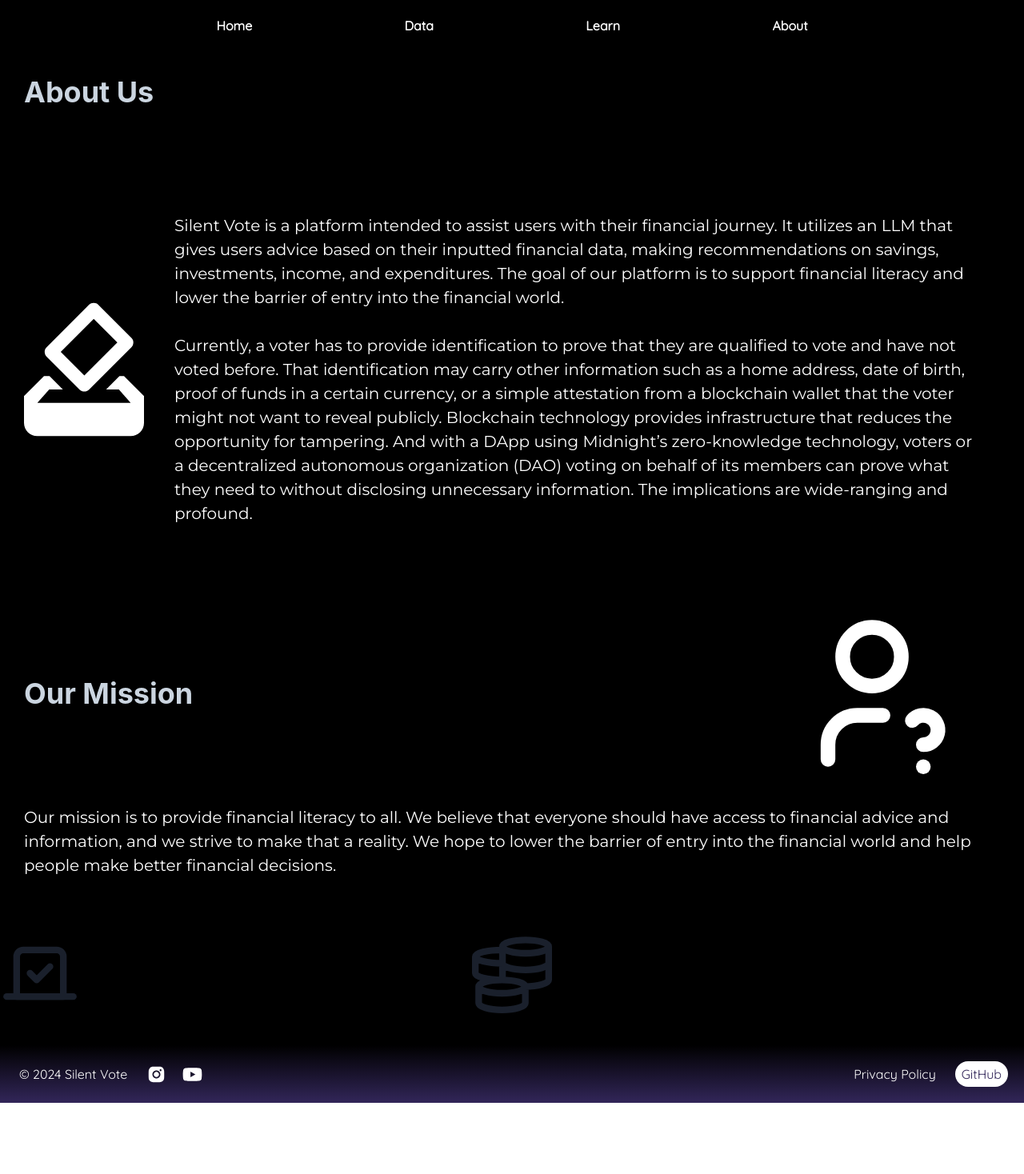
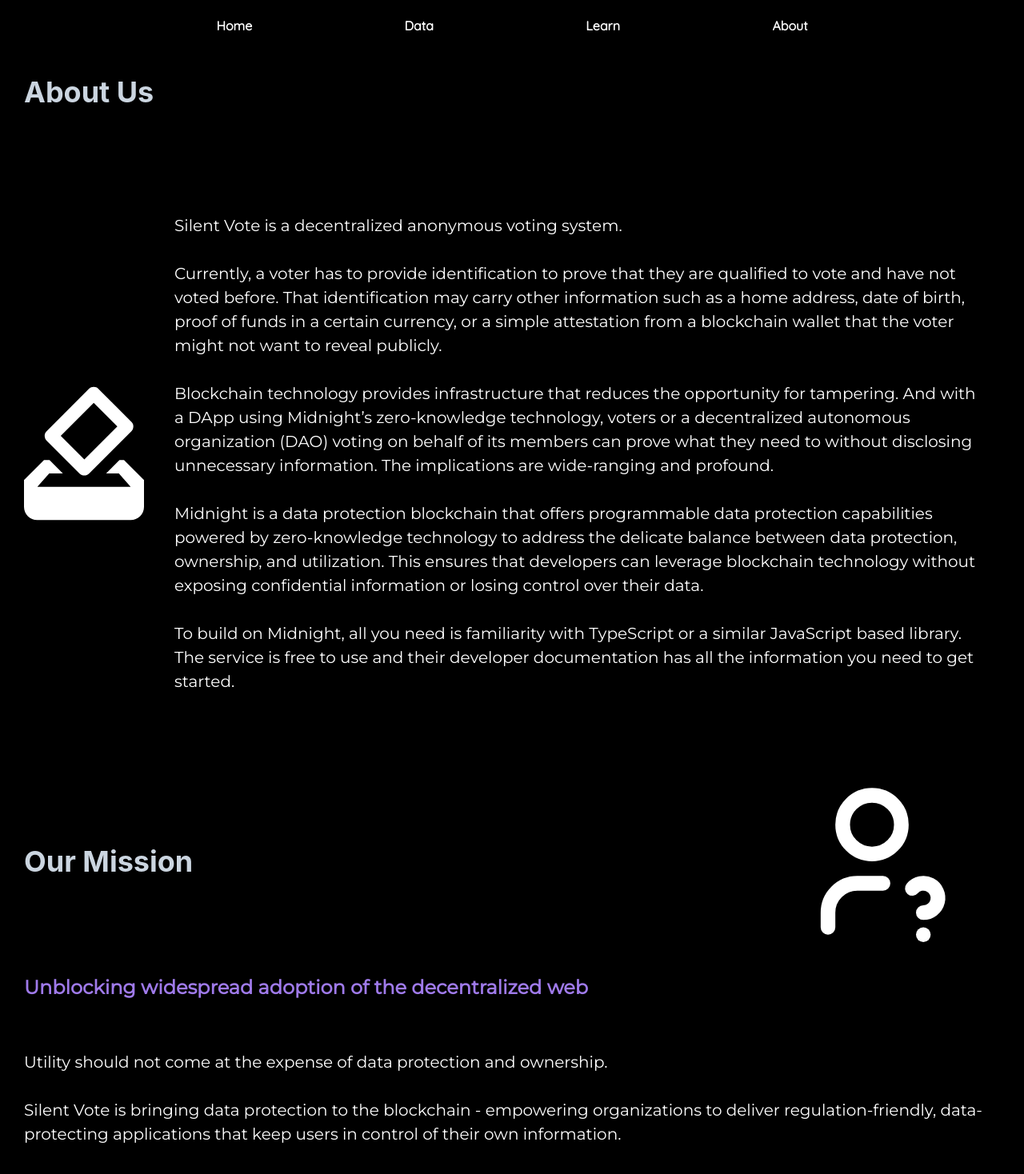
Before and after one commit to SriramGaddam5/SilentVote, a React (Create React App) app in the folder frontend/: page /about in a window 1280 px wide. Shown: the top 1468 px of the page at 80% size. Before the commit the page ends 1379 px from the top, so only its background shows below. Built offline with nearby package versions, Linux system fonts and the light colour scheme.

Commit message:
Add filler text

```diff
--- a/frontend/src/pages/About.js
+++ b/frontend/src/pages/About.js
@@ -13,12 +13,7 @@
       <HStack my="10" p="30px">
         <Image src="/images/Vote.svg" w={300} />
         <Text p="30px" fontSize={"xl"} color="white">
-          Silent Vote is a platform intended to assist users with their
-          financial journey. It utilizes an LLM that gives users advice based on
-          their inputted financial data, making recommendations on savings,
-          investments, income, and expenditures. The goal of our platform is to
-          support financial literacy and lower the barrier of entry into the
-          financial world.
+          Silent Vote is a decentralized anonymous voting system.
           <br />
           <br />
           Currently, a voter has to provide identification to prove that they
@@ -26,12 +21,28 @@
           may carry other information such as a home address, date of birth,
           proof of funds in a certain currency, or a simple attestation from a
           blockchain wallet that the voter might not want to reveal publicly.
+          <br />
+          <br />
           Blockchain technology provides infrastructure that reduces the
           opportunity for tampering. And with a DApp using Midnight’s
           zero-knowledge technology, voters or a decentralized autonomous
           organization (DAO) voting on behalf of its members can prove what they
           need to without disclosing unnecessary information. The implications
           are wide-ranging and profound.
+          <br />
+          <br />
+          Midnight is a data protection blockchain that offers programmable data
+          protection capabilities powered by zero-knowledge technology to
+          address the delicate balance between data protection, ownership, and
+          utilization. This ensures that developers can leverage blockchain
+          technology without exposing confidential information or losing control
+          over their data.
+          <br />
+          <br />
+          To build on Midnight, all you need is familiarity with TypeScript or a
+          similar JavaScript based library. The service is free to use and their
+          developer documentation has all the information you need to get
+          started.
         </Text>
       </HStack>
       <HStack>
@@ -41,12 +52,24 @@
         <Spacer />
         <Image src="/images/Anonymous.svg" w={300} pr="20" />
       </HStack>
+
       <Text p="30px" fontSize={"xl"} mb="10" color="white">
-        Our mission is to provide financial literacy to all. We believe that
-        everyone should have access to financial advice and information, and we
-        strive to make that a reality. We hope to lower the barrier of entry
-        into the financial world and help people make better financial
-        decisions.
+        <Text fontSize={"2xl"} fontWeight={"bold"} color="purple.400">
+          Unblocking widespread adoption of the decentralized web
+        </Text>
+        <br />
+        <br />
+        Utility should not come at the expense of data protection and ownership.
+        <br />
+        <br />
+        Silent Vote is bringing data protection to the blockchain - empowering
+        organizations to deliver regulation-friendly, data-protecting
+        applications that keep users in control of their own information.
+        <br />
+        <br />
+        Harnessing the power of zero-knowledge technology, Silent Vote provides
+        a platform for creating new business models that offer a radically
+        different approach to handling data.
       </Text>
       <LuVote id="slide-right" size={100} />
       <Center>
```
Also changed, not shown: 1 other file (tests, documents, lock files or other folders).
